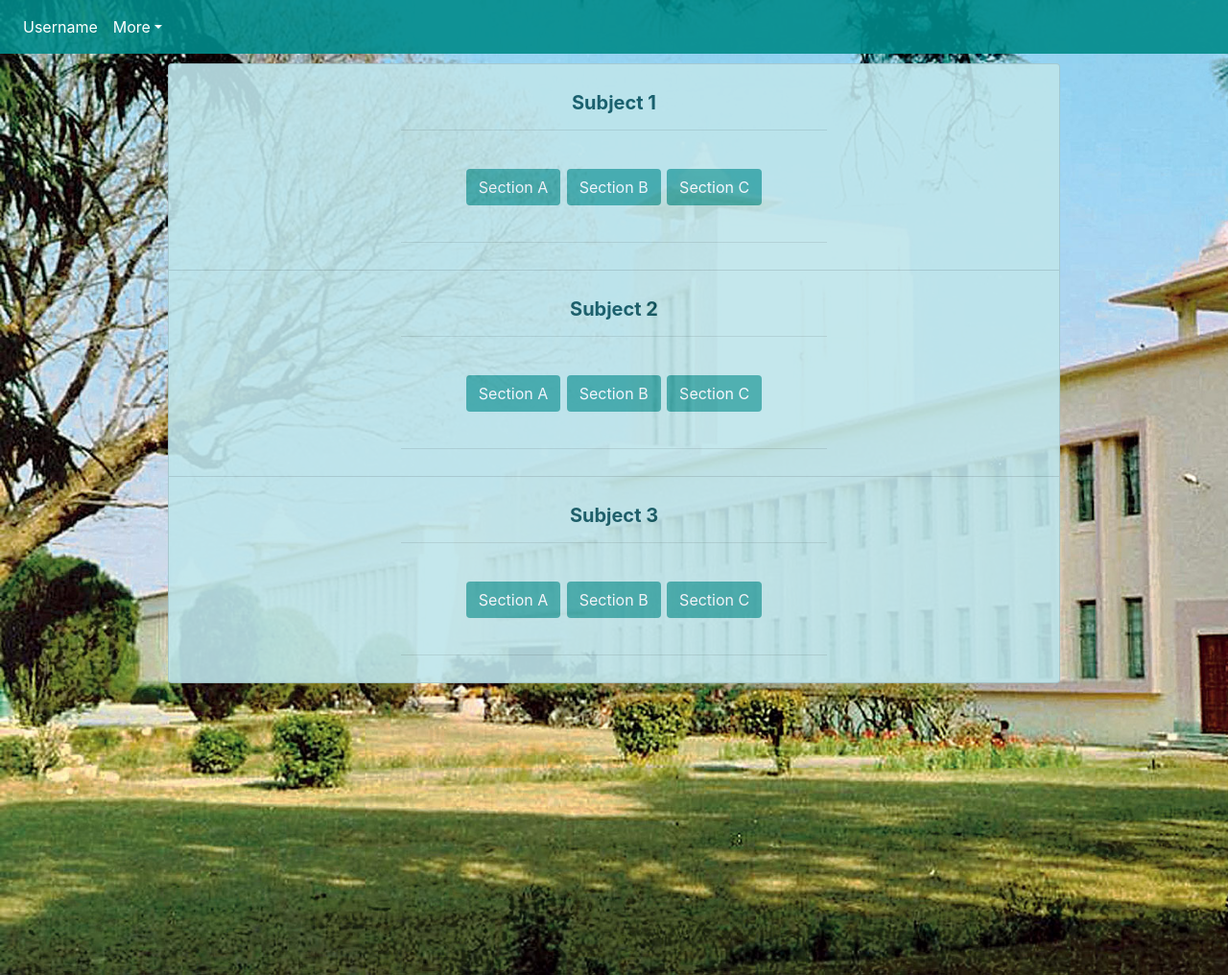
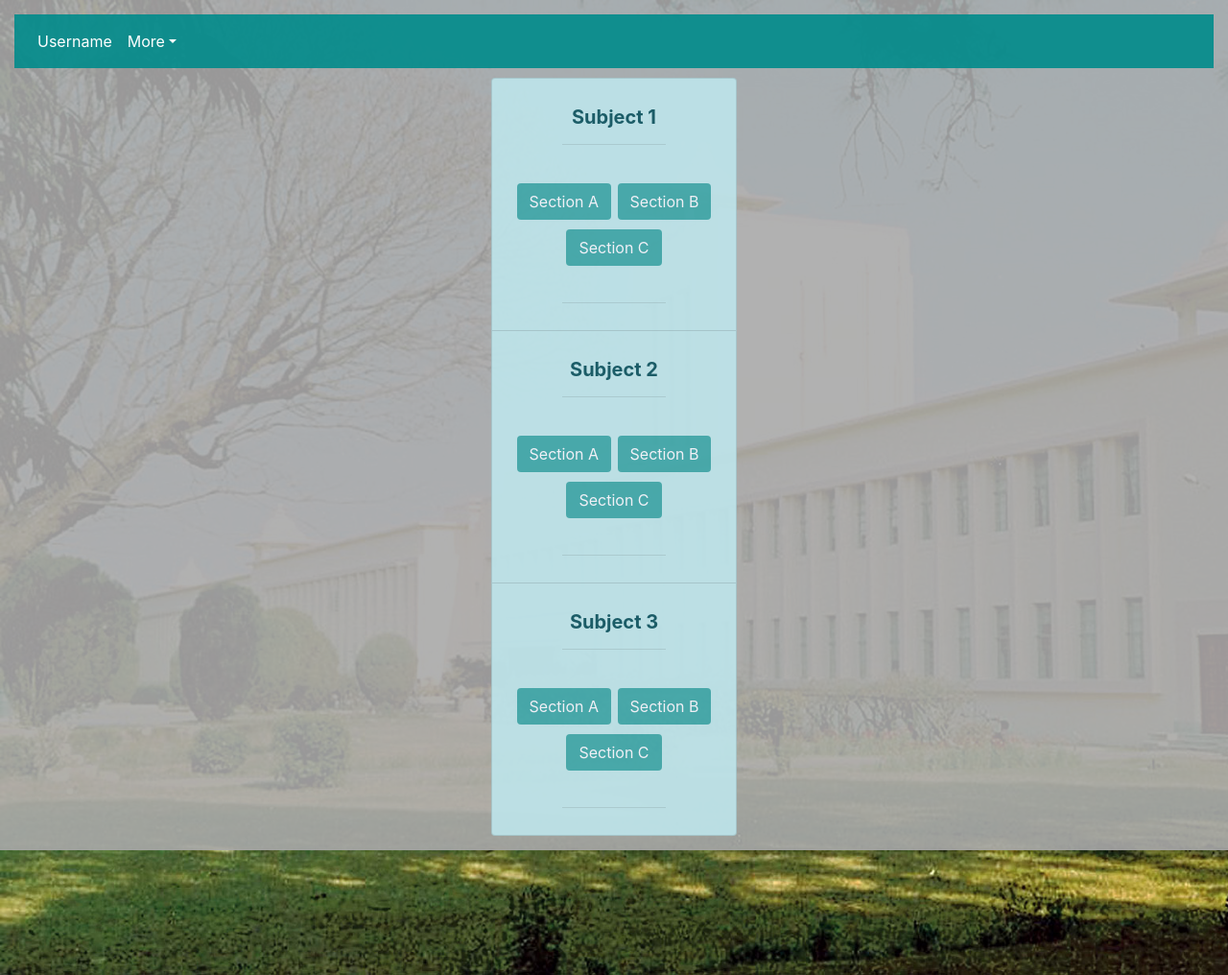
Before and after one commit to banboy38/IEEE_Mega_Project, a PHP site: page /HOME/homepage.php in a window 1280 px wide. Shown: the whole page at 96% size. Run offline with PHP 8.4, Linux system fonts and the light colour scheme; some libraries are stand-ins or nearby versions.

Commit message:
Update homepage.php

```diff
--- a/Login/HOME/homepage.php
+++ b/Login/HOME/homepage.php
@@ -148,7 +148,7 @@
 
 
 
-<div class="" style="">
+<div class="back" style="">
 
   <nav class="navbar sticky-top navbar-expand-lg navbar-dark container-fluid "  style="color:white;width:100%;background-color:rgba(0,139,139,0.9);">
 
```
